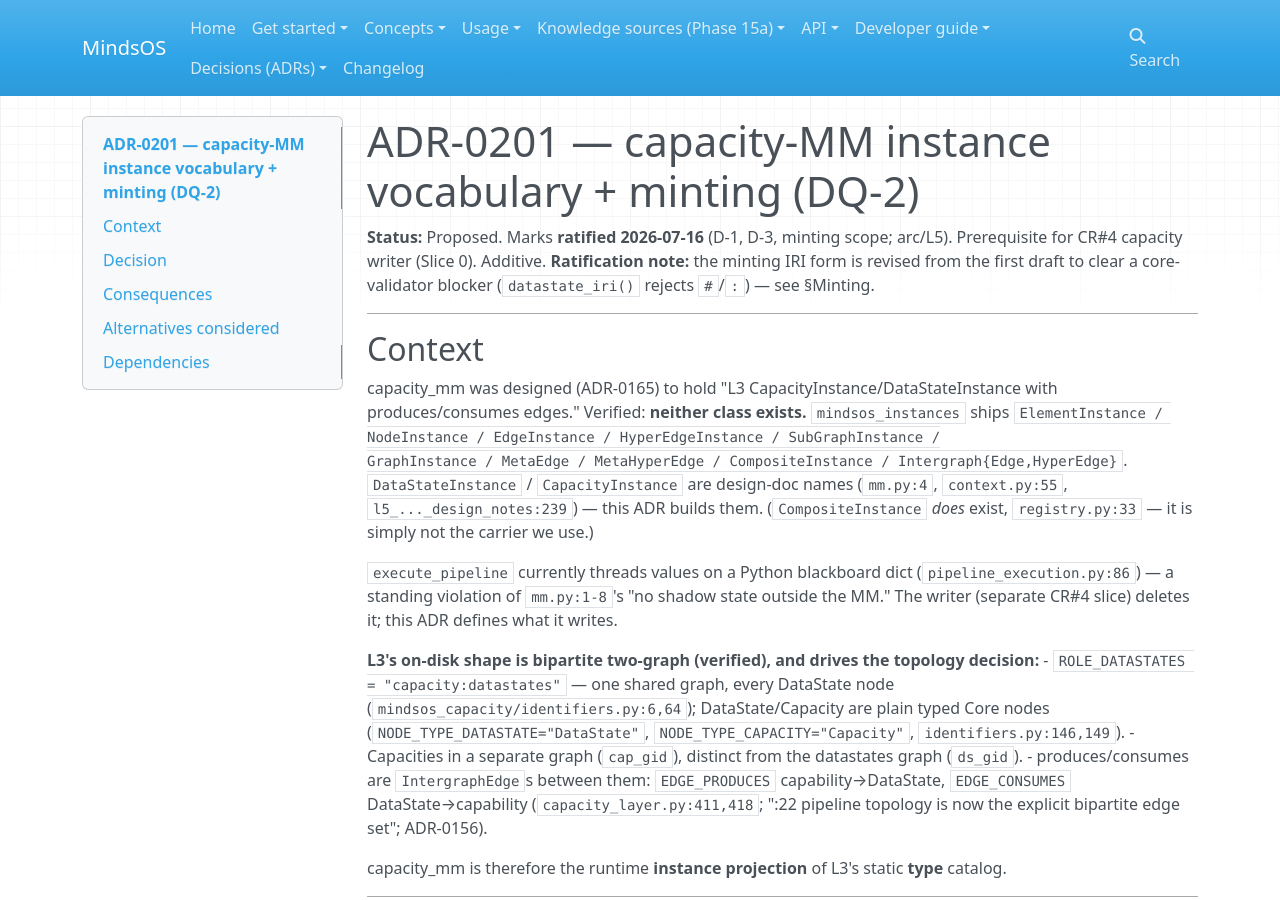
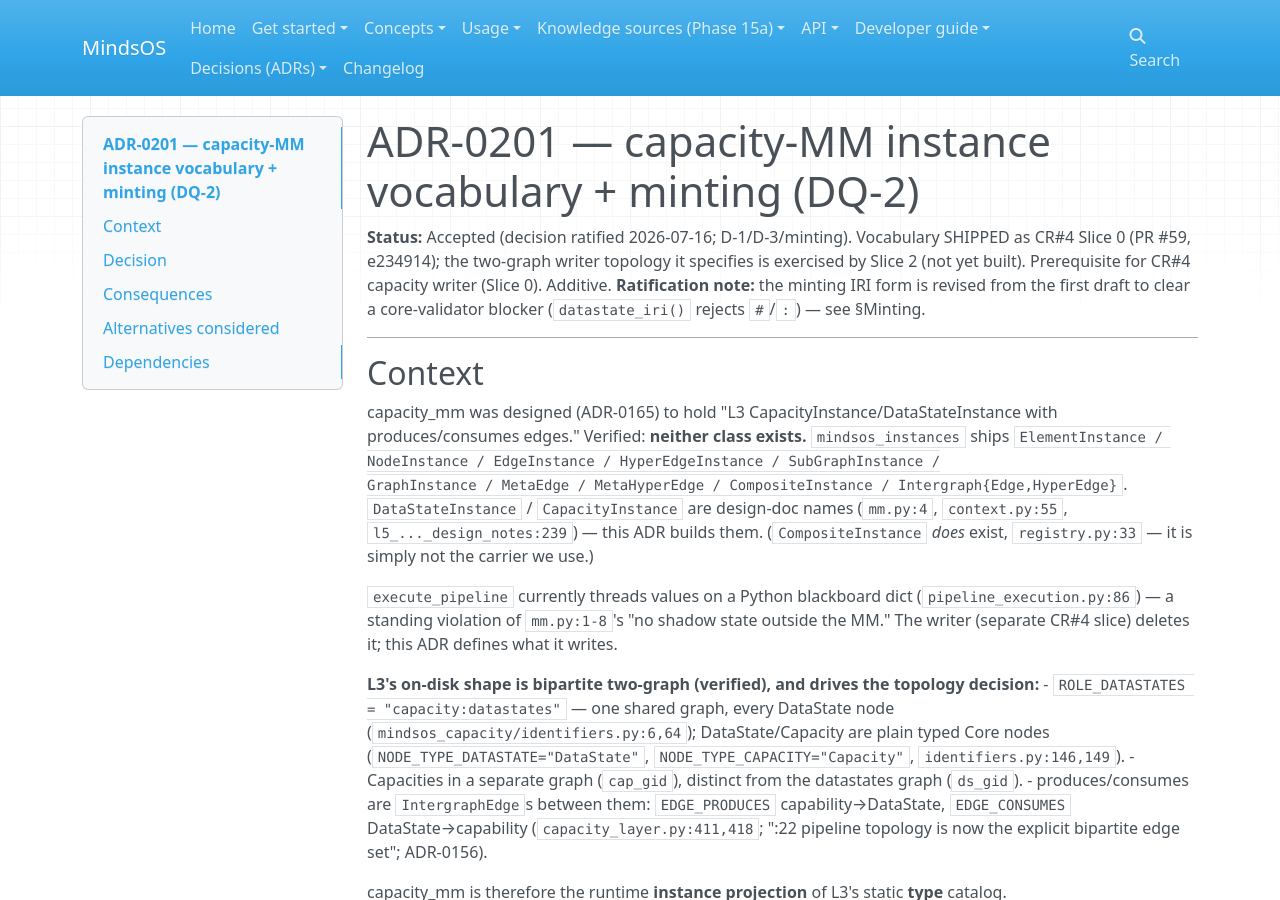
Before and after one commit to halvim/mindsos, an MkDocs documentation site: the page built from docs/decisions/adr/0201-capacity-mm-instance-vocabulary.md, in a window 1280 px wide and 900 px high. Built offline with MkDocs 1.6.1, drawn with Linux system fonts in a browser that asks for light colours; nearby versions of some CDN libraries.

Commit message:
docs: mark L5 Slices 0/1 shipped (CR + confirm docs + STATE shas) + ADR-0201 Accepted

```diff
--- a/docs/decisions/adr/0201-capacity-mm-instance-vocabulary.md
+++ b/docs/decisions/adr/0201-capacity-mm-instance-vocabulary.md
@@ -1,6 +1,6 @@
 # ADR-0201 — capacity-MM instance vocabulary + minting (DQ-2)
 
-**Status:** Proposed. Marks **ratified 2026-07-16** (D-1, D-3, minting scope; arc/L5).
+**Status:** Accepted (decision ratified 2026-07-16; D-1/D-3/minting). Vocabulary SHIPPED as CR#4 Slice 0 (PR #59, e234914); the two-graph writer topology it specifies is exercised by Slice 2 (not yet built).
 Prerequisite for CR#4 capacity writer (Slice 0). Additive.
 **Ratification note:** the minting IRI form is revised from the first draft to clear a
 core-validator blocker (`datastate_iri()` rejects `#`/`:`) — see §Minting.
```
Also changed, not shown: confirmation_docs/CORE_CR_L5_KNOWLEDGE_AND_CAPACITY_MM_WRITERS.md (+3 -3 lines), confirmation_docs/L5_SLICE0_INSTANCE_IRI_CONFIRMED.md (+1 -1 lines), confirmation_docs/L5_SLICE1_FORK_INDEPENDENCE_CONFIRMED.md (+1 -1 lines), STATE.json.
